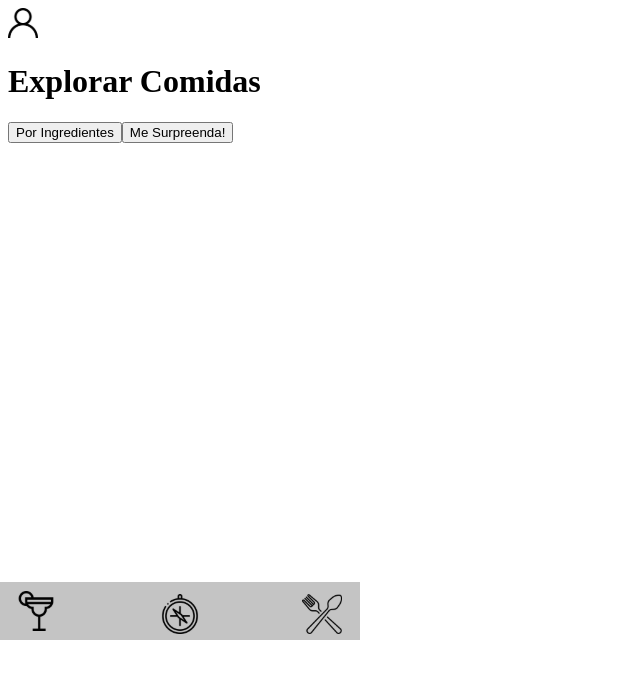
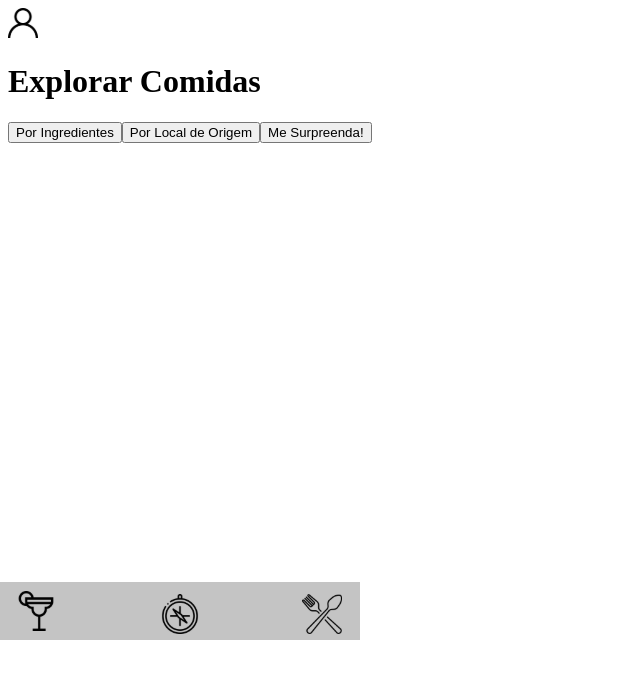
Before and after one commit to tryber/sd-04-recipes-app-13, a React (Create React App) app: page /explorar/comidas in a window 1280 px wide. Shown: the top 678 px of the page, without its empty margins (0-640 px from the left). Built offline with nearby package versions, Linux system fonts and the light colour scheme.

Commit message:
passando nos testes

```diff
--- a/src/Pages/ExploreDrinks.js
+++ b/src/Pages/ExploreDrinks.js
@@ -7,7 +7,8 @@ import '../styles/ExploreScreen.css';
 function ExploreDrinks() {
   return (
     <div>
-      <Header title="Explorar Bebidas"/>
+      <Header title="Explorar Bebidas" />
+      <Link to="/explorar/bebidas/ingredientes">
         <button
           type="button"
           data-testid="explore-by-ingredient"
@@ -15,7 +16,8 @@ function ExploreDrinks() {
         >
           Por Ingredientes
         </button>
-
+      </Link>
+      <Link to="/bebidas/178319">
         <button
           type="button"
           data-testid="explore-surprise"
@@ -23,6 +25,7 @@ function ExploreDrinks() {
         >
           Me Surpreenda!
         </button>
+      </Link>
       <Footer />
     </div>
   );
--- a/src/Pages/ExploreFoods.js
+++ b/src/Pages/ExploreFoods.js
@@ -8,7 +8,7 @@ function ExploreFoods() {
   return (
     <div>
       <Header title="Explorar Comidas" />
-      <Link to="">
+      <Link to="/explorar/comidas/ingredientes">
         <button
           type="button"
           data-testid="explore-by-ingredient"
@@ -17,6 +17,18 @@ function ExploreFoods() {
           Por Ingredientes
         </button>
       </Link>
+
+      <Link to="/explorar/comidas/area">
+        <button
+          type="button"
+          data-testid="explore-by-area"
+          className="btn-explore-by-area"
+        >
+          Por Local de Origem
+        </button>
+      </Link>
+
+      <Link to="/comidas/52771">
       <button
         type="button"
         data-testid="explore-surprise"
@@ -24,6 +36,7 @@ function ExploreFoods() {
       >
         Me Surpreenda!
       </button>
+      </Link>
       <Footer />
     </div>
   );
```
Also changed, not shown: src/Pages/ExploreScreen.js (+3 -11 lines). Lines whose indentation alone changed are shown as unchanged.
